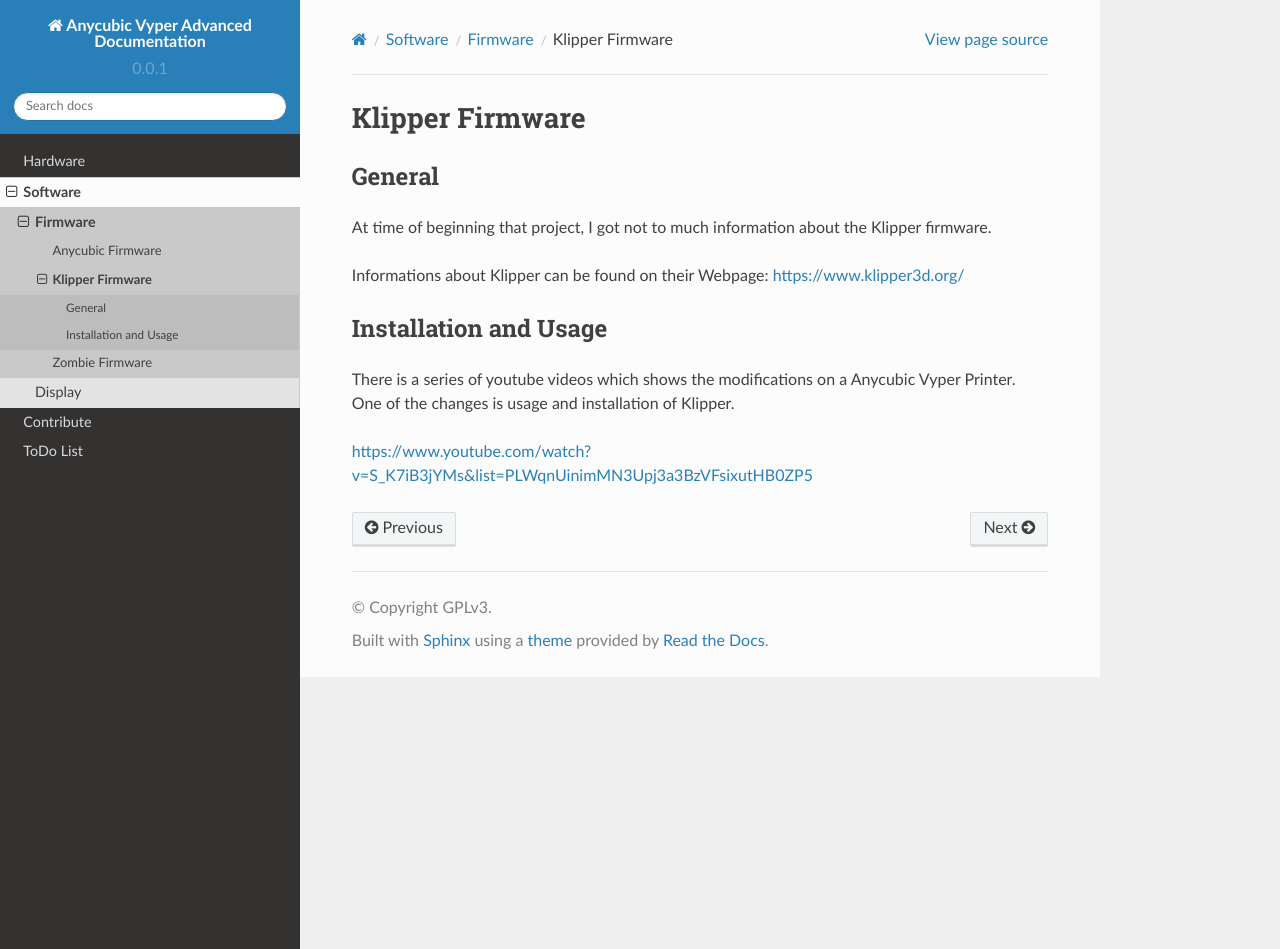
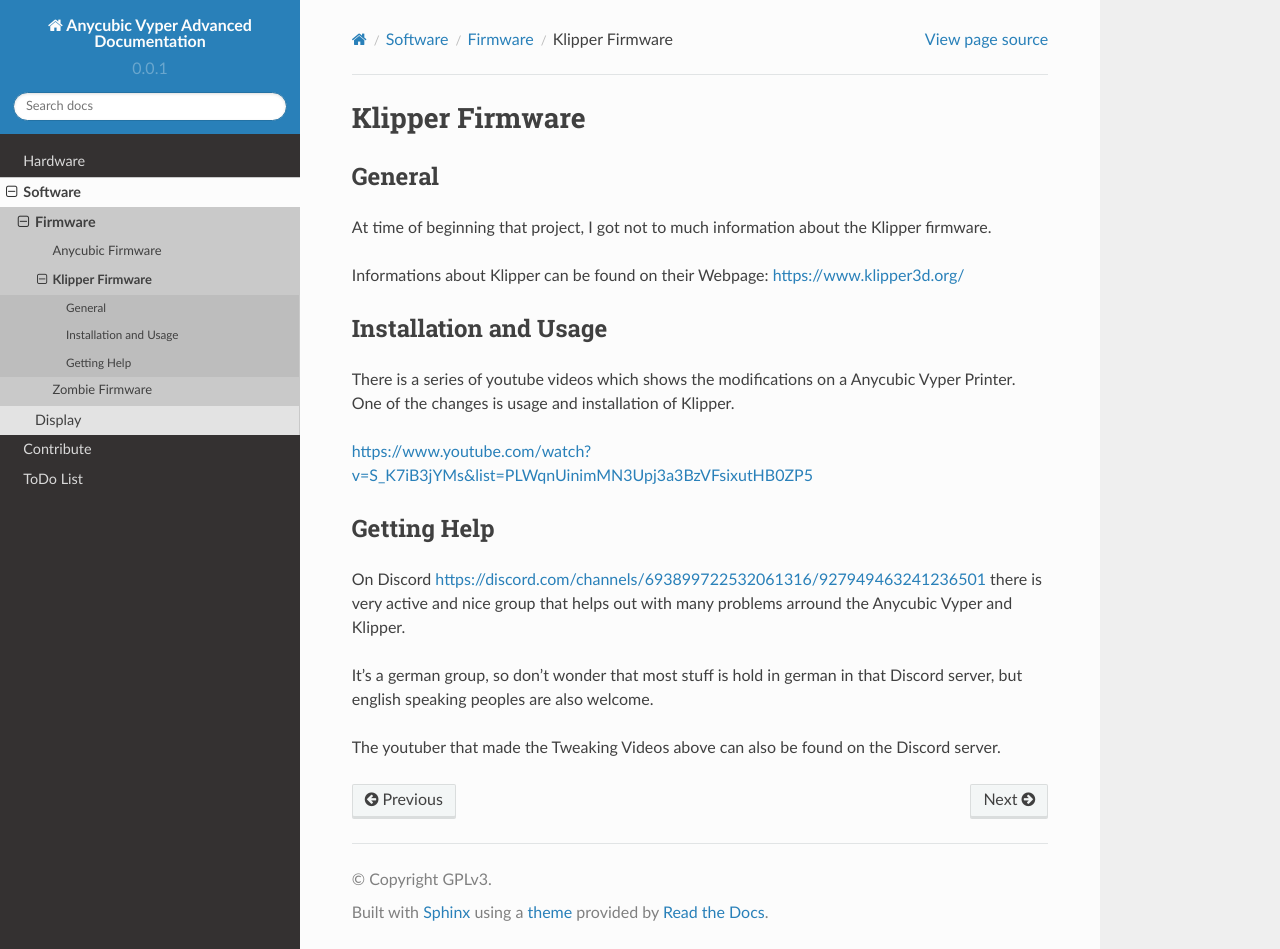
Before and after one commit to seho85/anycubic-vyper-doc, a Sphinx documentation site: the page built from docs/source/software/firmware/klipper/klipper_fw_index.rst, in a window 1280 px wide and 949 px high. Built offline with Sphinx 7.4.7 and the Read the Docs theme 2.0.0, drawn with Linux system fonts in a browser that asks for light colours.

Commit message:
added links to zombie fw mainainters youtube channel and to discord server arround the klipper fw and many other stuff arround the anycubic vyper

```diff
--- a/docs/source/hardware/components/gd32f103.rst
+++ b/docs/source/hardware/components/gd32f103.rst
@@ -17,8 +17,6 @@
     RAM, 64 KB
 
 
-
-
 Links
 -----
 http://smdprutser.nl/blog/stm32f103-vs-gd32f103/
--- a/docs/source/software/firmware/klipper/klipper_fw_index.rst
+++ b/docs/source/software/firmware/klipper/klipper_fw_index.rst
@@ -17,3 +17,14 @@
 One of the changes is usage and installation of Klipper.
 
 https://www.youtube.com/watch?v=S_K7iB3jYMs&list=PLWqnUinimMN3Upj3a3BzVFsixutHB0ZP5
+
+
+Getting Help
+------------
+
+On Discord https://discord.com/channels/693899722532061316/927949463241236501 there is very active and nice group that helps out with
+many problems arround the Anycubic Vyper and Klipper.
+
+It's a german group, so don't wonder that most stuff is hold in german in that Discord server, but english speaking peoples are also welcome.
+
+The youtuber that made the Tweaking Videos above can also be found on the Discord server.
--- a/docs/source/software/firmware/zombie/zombie_fw_index.rst
+++ b/docs/source/software/firmware/zombie/zombie_fw_index.rst
@@ -9,6 +9,10 @@
 
 According to the maintainer the sources will be published soon.
 
+The maintainer has also a own Youtube Channel:
+https://www.youtube.com/channel/UCk4buiiVtdM1wa9wvnSJdpw
+
+
 Get Firmware
 ------------
 To defined...
```
